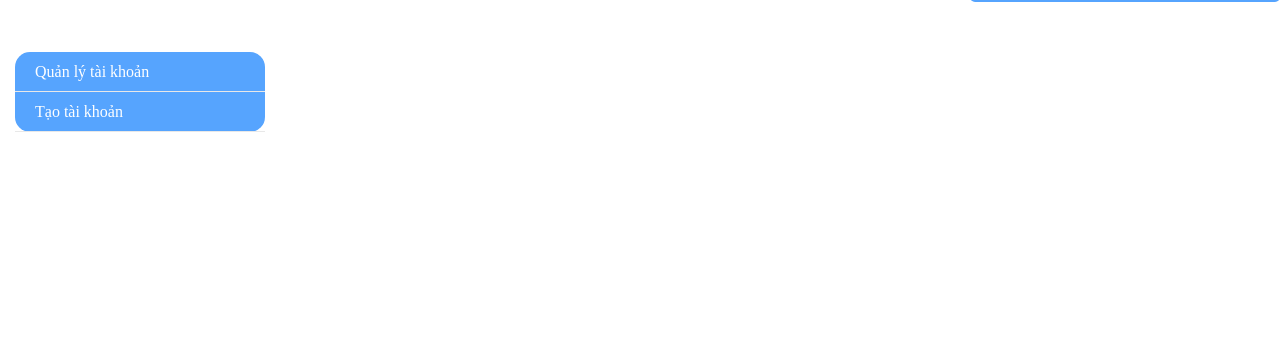
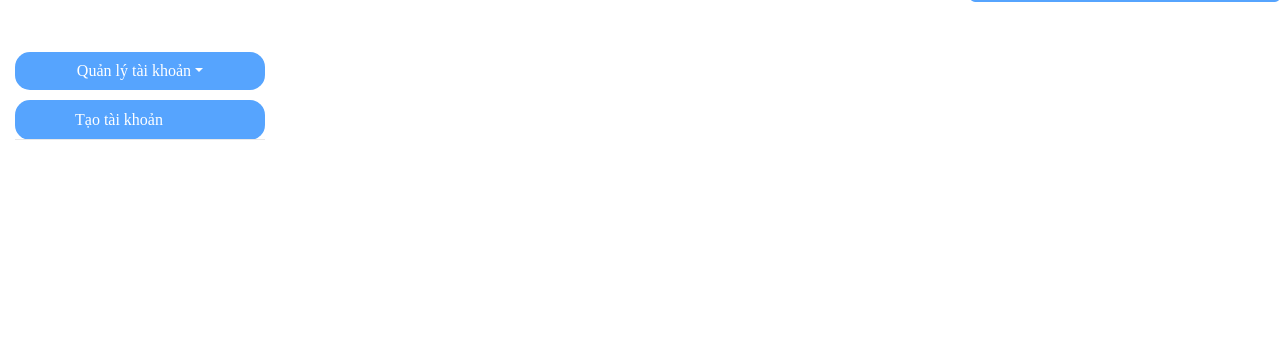
Before and after one commit to buingockhanh99/175A071353_175A071351, a PHP site: page /quantri.php in a window 1280 px wide. Shown: the part 120-460 px from the top of the page. Run offline with PHP 8.4, Linux system fonts and the light colour scheme; the visitor is signed in with stand-in values (Sample User, id 1); some libraries are stand-ins or nearby versions.

Commit message:
chỉnh sửa phần quản trị

```diff
--- a/BTL_CNW_BuiNgocKhanh_LeQuangHuy/css/quantri.css
+++ b/BTL_CNW_BuiNgocKhanh_LeQuangHuy/css/quantri1.css
@@ -150,6 +150,14 @@ main{
 .input:hover{
 	background-color: blue;
 }
+.btn{
+	background-color: #56a4fe;
+	width: 250px;
+	color: white;
+}
+.btn-a{
+	width: 250px;
+}
 
 /*--------------------------------footer---------------------------------------------*/
 .footer{
--- a/BTL_CNW_BuiNgocKhanh_LeQuangHuy/giangvien.php
+++ b/BTL_CNW_BuiNgocKhanh_LeQuangHuy/giangvien.php
@@ -13,7 +13,7 @@
 
         <!-- khi mở tap ra có ở phần tiêu đề -->
         <link rel="stylesheet" href="css/bootstrap.min.css">
-        <link rel="stylesheet" type="text/css" href="css/quantri.css">
+        <link rel="stylesheet" type="text/css" href="css/quantri1.css">
         <title>Giảng viên</title>
 
     </head>
@@ -55,6 +55,7 @@
 	<?php
 		include"footer-index.php";
 	?>
-
+	<script src="js/bootstrap.min.js"></script>
+    <script src="js/jquery.min.js"></script>
 </body>
 </html>
--- a/BTL_CNW_BuiNgocKhanh_LeQuangHuy/quanly.php
+++ b/BTL_CNW_BuiNgocKhanh_LeQuangHuy/quanly.php
@@ -14,7 +14,7 @@ include('connect.php');
 
 
 		<link rel="stylesheet" href="css/bootstrap.min.css" >
-		<link rel="stylesheet" media="screen" type="text/css" href="css/quantri.css">
+		<link rel="stylesheet" media="screen" type="text/css" href="css/quantri1.css">
 
 		<title>Quản lý</title>
 	</head>
@@ -62,6 +62,7 @@ include('connect.php');
 	<?php
 		include"footer-index.php";
 	?>
-
+	<script src="js/bootstrap.min.js"></script>
+    <script src="js/jquery.min.js"></script>
 	</body>
 </html>
--- a/BTL_CNW_BuiNgocKhanh_LeQuangHuy/quantri.php
+++ b/BTL_CNW_BuiNgocKhanh_LeQuangHuy/quantri.php
@@ -13,7 +13,7 @@ include('connect.php');
 
 
 		<link rel="stylesheet" href="css/bootstrap.min.css">
-		<link rel="stylesheet" media="screen" type="text/css" href="css/quantri.css">
+		<link rel="stylesheet" media="screen" type="text/css" href="css/quantri1.css">
 
 
 		<script src="js/jquery-3.4.1.min.js"></script>
@@ -32,14 +32,23 @@ include('connect.php');
 	{
 	?>
 	<main>
+
 		<div class="container-fluid" >
 			<div class="row">
 				<form action="" method="post">
 					<div id = "menu1" class="col-3">
-						<ul>
-							<li><a href="quantri/thongtintaikhoan.php" target = "iframe" >Quản lý tài khoản</a></li>
-							<li><a href="quantri/taotaikhoan.php" target = "iframe">Tạo tài khoản</a></li>
-						</ul>
+							<div class="dropdown" style="padding-bottom: 10px;">
+							  <button class="btn dropdown-toggle" type="button" data-toggle="dropdown" style="border-radius: 15px;">Quản lý tài khoản</button>
+							  <div class="dropdown-menu" aria-labelledby="dropdownMenuButton">
+							    <a class="dropdown-item btn-a" href="quantri/thongtintaikhoan.php?quyen=2" target = "iframe" >Quản lý tài khoản quản lý</a>
+							    <a class="dropdown-item btn-a" href="quantri/thongtintaikhoan.php?quyen=3" target = "iframe" >Quản lý tài khoản giảng viên</a>
+							  </div>
+							</div>
+							<ul>
+								<li><a href="quantri/taotaikhoan.php" target = "iframe" style="padding-left: 40px;">Tạo tài khoản</a></li>
+							</ul>
+
+
 					</div>
 				</form>
 
@@ -53,6 +62,7 @@ include('connect.php');
 	<?php
 	}
 	else
+
 		{echo "<div style='color:red; text-align:center;height:500px;line-height:500px;font-size:50px '> Vui lòng đăng nhập </div>";}
 
 	?>
@@ -61,5 +71,7 @@ include('connect.php');
 	<?php
 		include"footer-index.php";
 	?>
+	<script src="js/bootstrap.min.js"></script>
+    <script src="js/jquery.min.js"></script>
 	</body>
 </html>
```
Also changed, not shown: BTL_CNW_BuiNgocKhanh_LeQuangHuy/quantri/thongtintaikhoan.php (+2 -22 lines).
